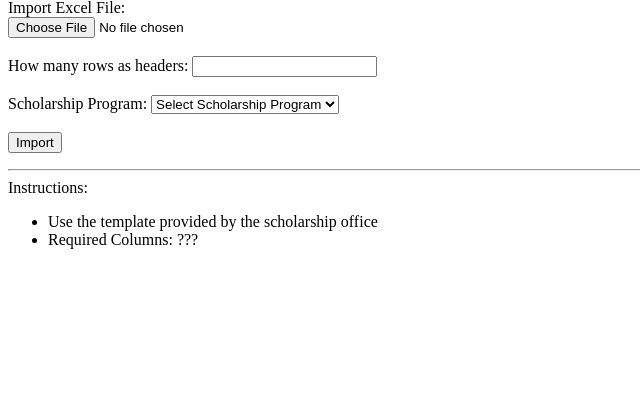
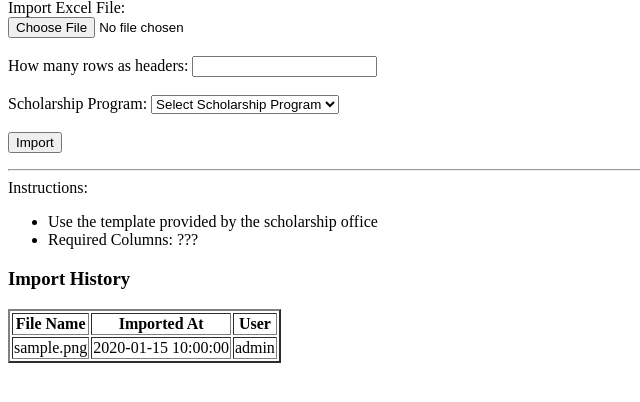
Before and after one commit to Kitz2300/ScholarshipHub, a PHP site: page /upload_excel.php in a window 1280 px wide. Shown: the part 103-505 px from the top of the page, without its empty margins (0-640 px from the left). Run offline with PHP 8.4, Linux system fonts and the light colour scheme; the visitor is signed in with stand-in values (Sample User, id 1); tables that the repository leaves empty or names only in its code hold one stand-in row (values such as "Sample post").

Commit message:
Add: import history db insert Add: import history display on excel upload page

```diff
--- a/admin/upload_excel.php
+++ b/admin/upload_excel.php
@@ -14,6 +14,7 @@ $errors_by_row = [];
 $valid_rows = [];
 $import_processed = false;
 $scholarship_program_id = 0;
+$file_name = "";
 
 // check if file is uploadeds
 if(isset($_FILES['excel_file']) && isset($_POST['headers'])) {
@@ -97,11 +98,11 @@ if(isset($_FILES['excel_file']) && isset($_POST['headers'])) {
     <body>
         <!-- check if Logged in or not -->
         <?php
-        if(!isset($_SESSION['user_id']) && $_SESSION['role'] !== 'admin') { ?>
+        if(!isset($_SESSION['user_id']) && $_SESSION['role'] !== 'admin') : ?>
             <!-- if not logged in, redirect user to login page -->
             <script>alert('You are not logged in')</script>
             <script>window.location.href='login.php'</script>
-        <?php } else { ?>
+        <?php else : ?>
         <h1>Upload Excel File</h1>
         <a href="scholar_list.php">Back</a>
 
@@ -173,11 +174,39 @@ if(isset($_FILES['excel_file']) && isset($_POST['headers'])) {
                     <form action="../functions/upload_data_insert.php" method="POST">
                         <input type="hidden" name="scholarship_program_id" value="<?= $scholarship_program_id ?>" />
                         <input type="hidden" name="valid_rows" value="<?= urlencode(json_encode($valid_rows)) ?>" />
+                        <input type="hidden" name="file_name" value="<?= $file_name ?>" />
                         <button name="confirm">Add Scholar Record</button>
                     </form>
                     <button onclick="window.location.href='upload_excel.php'" >Cancel</button>
                     <?php endif;
-            endif; ?>
-        <?php } ?>
+            endif;
+
+            $history_sql = "SELECT imported_at, filename, scholarship_users.role FROM import_history LEFT JOIN scholarship_users ON import_history.user_id = scholarship_users.id";
+            $history_stmt = $conn->prepare($history_sql);?>
+
+            <h3>Import History</h3>
+            <table border="2">
+                <tr>
+                    <th>File Name</th>
+                    <th>Imported At</th>
+                    <th>User</th>
+                </tr>
+            <?php if($history_stmt->execute()) :
+                $history_result = $history_stmt->get_result();
+                while($row=$history_result->fetch_assoc()) : ?>
+                    <tr>
+                        <td><?= $row['filename'] ?></td>
+                        <td><?= $row['imported_at'] ?></td>
+                        <td><?= $row['role'] ?></td>
+                    </tr>
+                <?php endwhile;
+
+            else :?>
+                <tr>
+                    <td colspan="3">No History of Excel Import</td>
+                </tr>
+            <?php endif;?>
+            </table>
+        <?php endif; ?>
     </body>
 </html>
```
Also changed, not shown: functions/upload_data_insert.php (+7 -1 lines).
